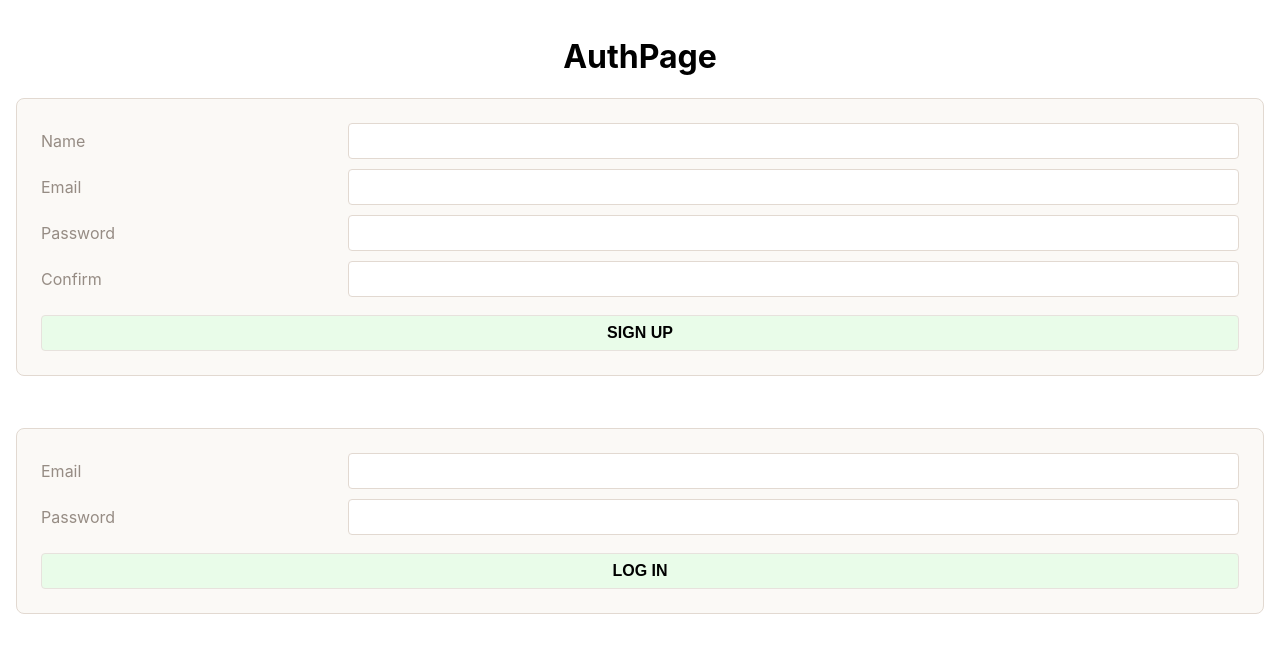
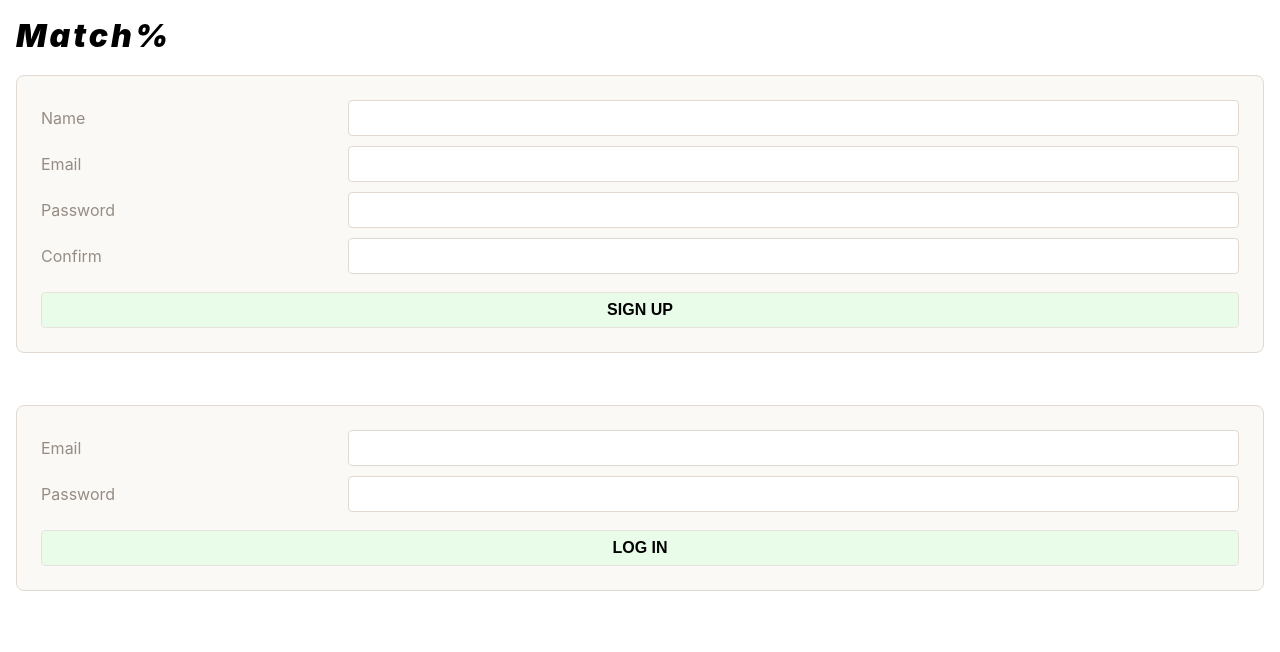
Before and after one commit to jamesonhussey/match-percent, a React (Create React App) app: page / in a window 1280 px wide. Shown: the top 652 px of the page. Built offline with nearby package versions, Linux system fonts and the light colour scheme.

Commit message:
Fix user & activeuser bugs for personality compat score and finished up styling for presentation

```diff
--- /dev/null
+++ b/src/components/MatchPercentLogoText/MatchPercentLogoText.css
@@ -0,0 +1,15 @@
+.match-percent-logo-text-container {
+    display:flex;
+    color:black;
+    text-decoration: none;
+}
+.match-percent-logo-text {
+    display:flex;
+    color:black;
+    text-decoration: none;
+    font-weight:lighter;
+    margin: 0px;
+    font-weight: 900;
+    font-style: italic;
+    letter-spacing: 3px;
+}
--- /dev/null
+++ b/src/components/MatchPercentLogoText/MatchPercentLogoText.jsx
@@ -0,0 +1,12 @@
+import { Link } from "react-router-dom"
+import "./MatchPercentLogoText.css"
+
+export default function MatchPercentLogoText() {
+    return (
+        <div className='match-percent-logo-text-container'>
+            <Link className="match-percent-logo-text" to="/">
+                <h1 className="match-percent-logo-text">Match%</h1>
+            </Link>
+        </div>
+    )
+}
--- a/src/pages/App/App.jsx
+++ b/src/pages/App/App.jsx
@@ -12,11 +12,9 @@ export default function App() {
   const [user, setUser] = useState(getUser());
   const [allUsers, setAllUsers] = useState(null);
   const getUsers = async ()=> {
-    console.log("Hello")
     try {
     const response = await getAllUsers(user._id)
     setAllUsers(response)
-    console.log("response" + response)
     }
     catch(err) {
       console.log(err)
@@ -28,14 +26,12 @@ export default function App() {
    getUsers()
 
    },[])
-  // console.log(allUsers)
-
 
   return (
     <main className="App">
       { user && allUsers ?
           <>
-            <NavBar user = {user} setUser={setUser}/>
+            {/* <NavBar user = {user} setUser={setUser}/> */}
 
             <Routes>
               {/* Route components in here */}
--- a/src/pages/AuthPage/AuthPage.jsx
+++ b/src/pages/AuthPage/AuthPage.jsx
@@ -1,11 +1,17 @@
 import SignUpForm from "../../components/SignUpForm/SignUpForm";
 import LoginForm from "../../components/LoginForm/LoginForm"
+import "./AuthPage.css"
+import MatchPercentLogoText from "../../components/MatchPercentLogoText/MatchPercentLogoText";
+
 export default function AuthPage({ setUser }) {
   return (
     <main>
-      <h1>AuthPage</h1>
-      <SignUpForm setUser={setUser} />
-      <LoginForm setUser={setUser} />
+      <MatchPercentLogoText />
+      <br />
+      <div className="auth-page-forms-container">
+        <SignUpForm setUser={setUser} />
+        <LoginForm setUser={setUser} />
+      </div>
     </main>
   )
 }
--- a/src/pages/EditProfilePage/EditProfilePage.jsx
+++ b/src/pages/EditProfilePage/EditProfilePage.jsx
@@ -1,21 +1,37 @@
 import "./EditProfilePage.css"
 import ProfileEditForm from "../../components/ProfileEditForm/ProfileEditForm";
 import ProfileDeleteForm from "../../components/ProfileDeleteForm/ProfileDeleteForm";
-// import ProfileDeleteForm from "../../components/ProfileDeleteForm/ProfileDeleteForm";
+import { Link } from "react-router-dom";
+import * as userService from '../../utilities/users-service'
+import MatchPercentLogoText from "../../components/MatchPercentLogoText/MatchPercentLogoText";
 
 export default function EditProfilePage({ user, setUser }) {
-
+  function handleLogOut() {
+    userService.logOut()
+    setUser(null)
+  }
   return (
     <>
-      <h1>EditProfilePage</h1>
+      <div className='header-logo-text-and-button'>
+        <MatchPercentLogoText />
+        <div className='profile-edit-page-button'>
+
+        </div>
+      </div>
       <p>Username: <span className="blue-text">{user.name}</span></p>
       <p>Bio: <span className="blue-text">{user.profile.bio}</span></p>
       <p>Gender: <span className="blue-text">{user.profile.gender}</span></p>
       <p>Filter Preference: <span className="blue-text">{user.profile.gendersToFilterBy}</span></p>
       <p>Personality Type: <span className="blue-text">{user.profile.personalityType}</span></p>
 
-      <ProfileEditForm user = { user } setUser={setUser}/>
-      <ProfileDeleteForm user = { user }/>
+      <ProfileEditForm user={user} setUser={setUser} />
+      <div>
+        <Link to="" onClick={handleLogOut} >
+          <button>Log Out</button>
+        </Link>
+      </div>
+
+      <ProfileDeleteForm user={user} />
     </>
   );
 }
--- a/src/pages/ProfileListPage/ProfileCard.jsx
+++ b/src/pages/ProfileListPage/ProfileCard.jsx
@@ -20,8 +20,17 @@ export default function ProfileCard({ activeUser, user }) {
     const ESFJ = 13
     const ISTJ = 14
     const ESTJ = 15
+
+    console.log("Target User PT: " + user.personalityType)
+    console.log("Target User Name: " + user.profileName)
     let userPTVar = eval(user.personalityType)
-    let activeUserPTVar = eval(activeUser.personalityType)
+    console.log("Target User PT Var: " + userPTVar)
+
+    console.log("Active User PT: " + activeUser.profile.personalityType)
+    console.log("Active User Name: " + activeUser.profile.profileName)
+    let activeUserPTVar = eval(activeUser.profile.personalityType)
+    console.log("Active User PT Var: " + activeUserPTVar)
+
     let matchPTScore = personalityData[userPTVar][activeUserPTVar]
 
     return (
@@ -37,13 +46,13 @@ export default function ProfileCard({ activeUser, user }) {
                 {/* <div>
                 <img className="profile-pictures" src={user.profileImages[1]} alt="" />
             </div> */}
-                <div>MBTI Personality Type: {user.personalityType}</div>
-                <div>Gender: {user.gender}</div>
-                <br /><br />
+                {/* <div>MBTI Personality Type: {user.personalityType}</div>
+                <div>Gender: {user.gender}</div> */}
+                <br /><br /><br />
                 <div className="overall-score-container">Match% Overall Compatibility Score - {matchPTScore}%</div>
                 <div>
                     Personality Compatibility: <br />
-                    {activeUser.personalityType} + {user.personalityType} -&gt; {matchPTScore}%
+                    {activeUser.profile.personalityType} + {user.personalityType} -&gt; {matchPTScore}%
                 </div>
                 <br />
                 {/* <div>
--- a/src/pages/ProfileListPage/ProfileListPage.css
+++ b/src/pages/ProfileListPage/ProfileListPage.css
@@ -1,4 +1,25 @@
+.index-page-container {
+    display: flex;
+    flex-direction: column;
+}
+.header-logo-text-and-button {
+    display: flex;
+    margin-left: 15px;
+    margin-right: 15px;
+}
+.profile-edit-page-button {
+    display: flex;
+    flex-direction: row;
+    width: 100%;
+    justify-content:right;
+}
+.profile-edit-page-button-image {
+    width: 50px;
+}
 .profile-list-ul {
+    display:flex;
+    flex-direction: column;
+    /* try changing flex-direction to row for horizontal scrolling. */
     list-style-type: none;
     padding: 0%
 }
--- a/src/pages/ProfileListPage/ProfileListPage.jsx
+++ b/src/pages/ProfileListPage/ProfileListPage.jsx
@@ -2,15 +2,29 @@ import * as usersService from '../../utilities/users-service'
 import { useState } from 'react';
 import ProfileCard from './ProfileCard'
 import "./ProfileListPage.css"
+import { Link } from 'react-router-dom';
+import MatchPercentLogoText from '../../components/MatchPercentLogoText/MatchPercentLogoText';
 
-export default function ProfileListPage({user, allUsers}) {
-  console.log(allUsers)
-  const ProfileListItems = allUsers.map((user, idx) => (
-    <ProfileCard index={idx} user={user} activeUser={user}/>
+export default function ProfileListPage({ user, allUsers }) {
+  console.log("profile list page user state name: " + user.profileName)
+  // let activeUser = user
+  const ProfileListItems = allUsers.map((allUser, idx) => (
+    <ProfileCard index={idx} user={allUser} activeUser={user} />
   ))
   return (
-    <>
-      <ul className='profile-list-ul'>{ProfileListItems}</ul>
-    </>
+    <div className='index-page-container'>
+      <div className='header-logo-text-and-button'>
+        <MatchPercentLogoText />
+        <div className='profile-edit-page-button'>
+          <Link to="/profile/edit">
+            <img className='profile-edit-page-button-image' src="https://static.vecteezy.com/system/resources/previews/000/367/333/original/edit-profile-vector-icon.jpg" alt="" />
+          </Link>
+        </div>
+      </div>
+
+      <div>
+        <ul className='profile-list-ul'>{ProfileListItems}</ul>
+      </div>
+    </div>
   );
 }
```
Also changed, not shown: src/pages/AuthPage/AuthPage.css (added), 1 other file (tests, documents, lock files or other folders).
